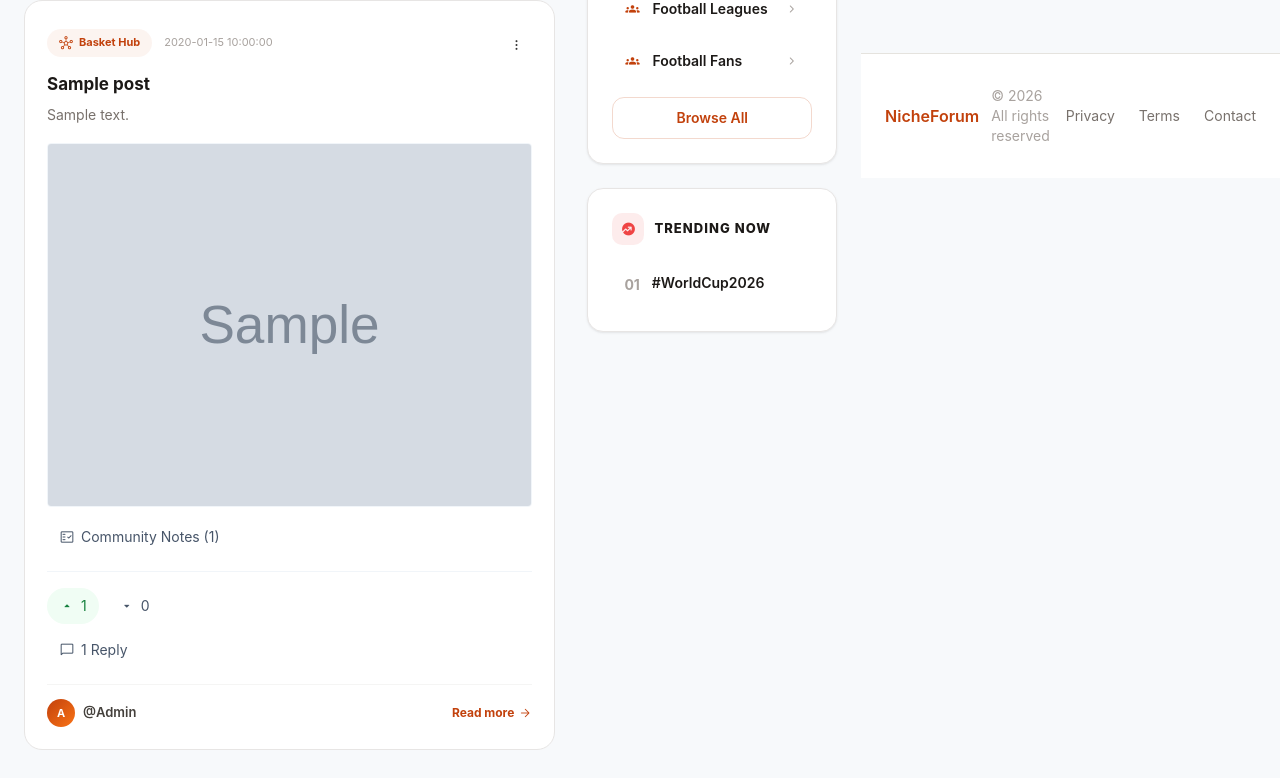
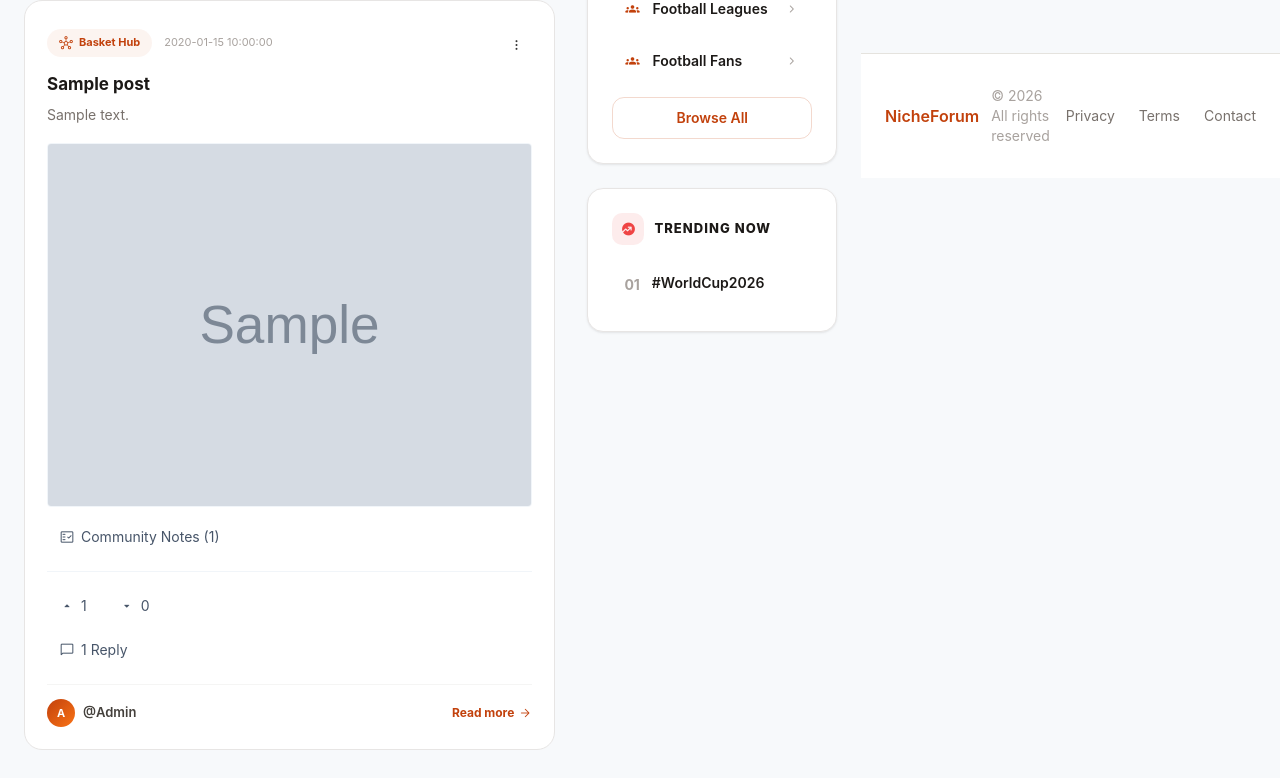
Before and after one commit to GyaljenM/AI39B_Group9_-NicheForum-, a Flask app: page / in a window 1280 px wide. Shown: the part 680-1458 px from the top of the page. Run offline with Flask 3, Linux system fonts and the light colour scheme; a user stored in the database is signed in; data comes from the database, SQL or seed files in the repository; tables that the repository leaves empty hold one stand-in row (values such as "Sample post"); grey boxes marked "Sample" are stand-in pictures; data that the repository does not hold is empty; some libraries are stand-ins or nearby versions.

Commit message:
css changes

```diff
--- a/app/templates/community_detail.html
+++ b/app/templates/community_detail.html
@@ -99,8 +99,7 @@
                             <form action="{{ url_for('Home.vote_post', post_id=post.id) }}" method="POST">
                                 <input type="hidden" name="vote_type" value="like">
                                 <button type="submit"
-                                    class="flex items-center gap-1.5 px-3 py-1.5 rounded-full border text-sm transition-all active:scale-95
-                                    {% if post.user_vote == 'like' %}bg-green-50 border-green-200 text-green-700{% else %}border-slate-200 text-slate-600 hover:bg-slate-50{% endif %}">
+                                    class="flex items-center gap-1.5 px-3 py-1.5 rounded-full border border-slate-200 text-slate-600 text-sm transition-all active:scale-95 hover:bg-slate-50">
                                     <span class="material-symbols-outlined text-base">arrow_drop_up</span>
                                     <span>{{ post.like_count }}</span>
                                 </button>
@@ -108,8 +107,7 @@
                             <form action="{{ url_for('Home.vote_post', post_id=post.id) }}" method="POST">
                                 <input type="hidden" name="vote_type" value="dislike">
                                 <button type="submit"
-                                        class="flex items-center gap-1.5 px-3 py-1.5 rounded-full border text-sm transition-all
-                                    {% if post.user_vote == 'dislike' %}bg-red-50 border-red-200 text-red-700{% else %}border-slate-200 text-slate-600 hover:bg-slate-50{% endif %}">
+                                        class="flex items-center gap-1.5 px-3 py-1.5 rounded-full border border-slate-200 text-slate-600 text-sm transition-all active:scale-95 hover:bg-slate-50">
                                     <span class="material-symbols-outlined text-base">arrow_drop_down</span>
                                     <span>{{ post.dislike_count }}</span>
                                 </button>
--- a/app/templates/dashboard.html
+++ b/app/templates/dashboard.html
@@ -599,8 +599,7 @@
                         <form action="{{ url_for('Home.vote_post', post_id=post.id) }}" method="POST">
                             <input type="hidden" name="vote_type" value="like">
                             <button type="submit"
-                                class="flex items-center gap-1.5 px-3 py-1.5 rounded-full border text-sm transition-all active:scale-95
-                                {% if post.user_vote == 'like' %}bg-green-50 border-green-200 text-green-700{% else %}border-slate-200 text-slate-600 hover:bg-slate-50{% endif %}">
+                                class="flex items-center gap-1.5 px-3 py-1.5 rounded-full border border-slate-200 text-slate-600 text-sm transition-all active:scale-95 hover:bg-slate-50">
                                 <span class="material-symbols-outlined text-base">arrow_drop_up</span>
                                 <span>{{ post.like_count }}</span>
                             </button>
@@ -608,8 +607,7 @@
                         <form action="{{ url_for('Home.vote_post', post_id=post.id) }}" method="POST">
                             <input type="hidden" name="vote_type" value="dislike">
                             <button type="submit"
-                                    class="flex items-center gap-1.5 px-3 py-1.5 rounded-full border text-sm transition-all
-                                {% if post.user_vote == 'dislike' %}bg-red-50 border-red-200 text-red-700{% else %}border-slate-200 text-slate-600 hover:bg-slate-50{% endif %}">
+                                    class="flex items-center gap-1.5 px-3 py-1.5 rounded-full border border-slate-200 text-slate-600 text-sm transition-all active:scale-95 hover:bg-slate-50">
                                 <span class="material-symbols-outlined text-base">arrow_drop_down</span>
                                 <span>{{ post.dislike_count }}</span>
                             </button>
```
